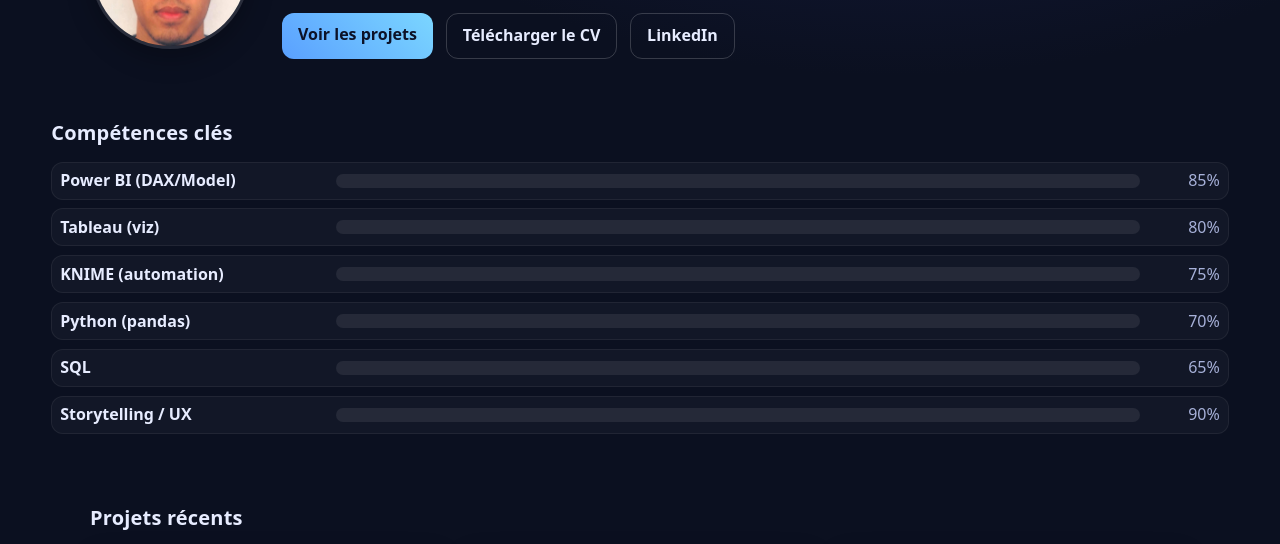
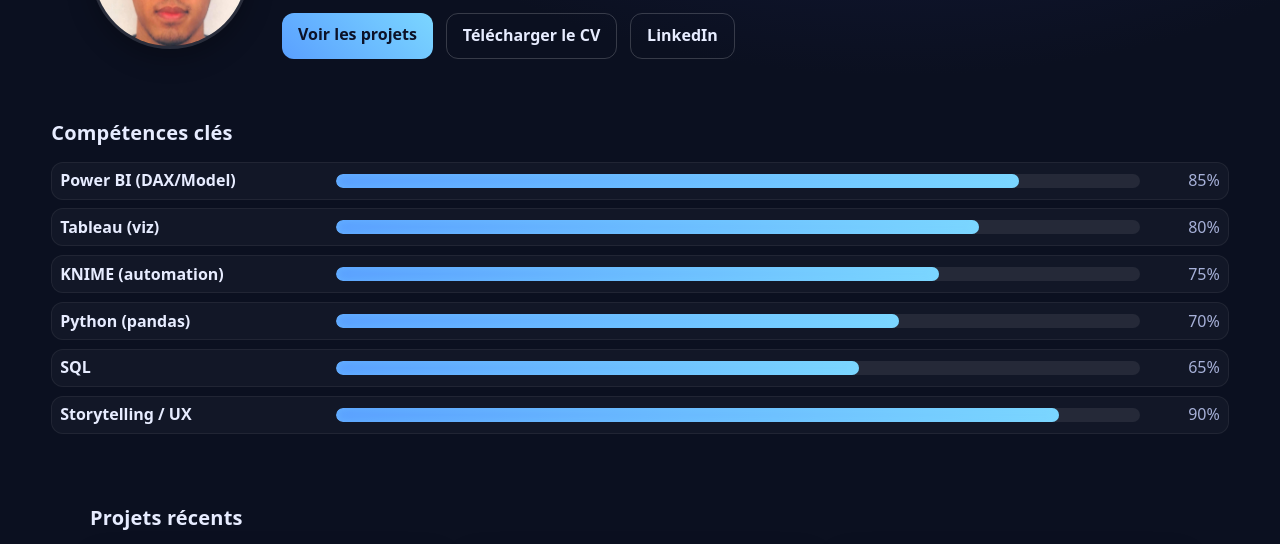
Before and after one commit to MaterWWelon/mathieubellini.github.io, a plain HTML site: page index.html in a window 1280 px wide. Shown: the part 226-770 px from the top of the page. Drawn offline with Linux system fonts and the light colour scheme.

Commit message:
Update index.html

```diff
--- a/index.html
+++ b/index.html
@@ -164,5 +164,24 @@
       .catch(err => console.error('Erreur chargement projects.json', err));
   </script>
 
+<script>
+(function(){
+  function setupSkills(){
+    document.querySelectorAll('.skill').forEach(el=>{
+      const lvl = Math.max(0, Math.min(100, parseInt(el.getAttribute('data-level'),10) || 0));
+      const fill = el.querySelector('.bar .fill');
+      const val  = el.querySelector('.value');
+      if (fill) fill.style.width = lvl + '%';
+      if (val)  val.textContent = lvl + '%';
+    });
+  }
+  if (document.readyState === 'loading'){
+    document.addEventListener('DOMContentLoaded', setupSkills);
+  } else {
+    setupSkills();
+  }
+})();
+</script>
+
 </body>
 </html>
```
